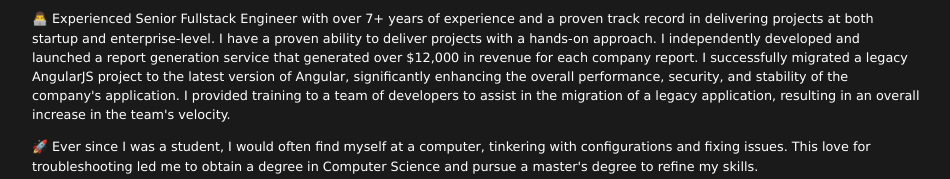
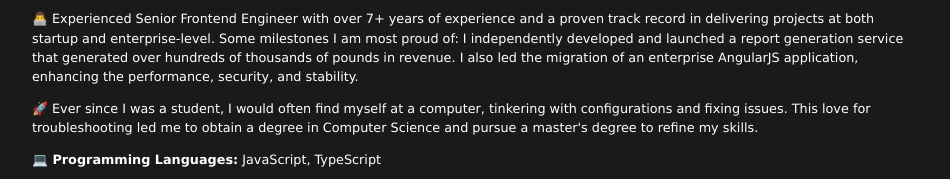
Before and after one commit to niblux/Nabil-Elidrissi---Personal-Website, a website: page public/index.html in a window 1280 px wide. Shown: the part 572-751 px from the top of the page, without its empty margins (164-1114 px from the left). Drawn offline with nearby package versions, Linux system fonts and the light colour scheme.

Commit message:
update personal bio

```diff
--- a/public/index.html
+++ b/public/index.html
@@ -28,14 +28,11 @@
         <section>
             <h1 id="body-title">Hi! I’m Nabil.</h1>
             <p>
-                👨‍💻 Experienced Senior Fullstack Engineer with over 7+ years of experience and a
-                proven track record in delivering projects at both startup and enterprise-level.
-                I have a proven ability to deliver projects with a hands-on approach. I independently
-                developed and launched a report generation service that generated over $12,000 in revenue
-                for each company report. I successfully migrated a legacy AngularJS project to the latest version of Angular,
-                significantly enhancing the overall performance, security, and stability of the company's application. I provided
-                training to a team of developers to assist in the migration of a legacy application, resulting in an overall increase in
-                the team's velocity.
+                👨‍💻 Experienced Senior Frontend Engineer with over 7+ years of experience and a proven track
+                record in delivering projects at both startup and enterprise-level. Some milestones I am most proud of:
+                I independently developed and launched a report generation service that generated over hundreds
+                of thousands of pounds in revenue. I also led the migration of an enterprise AngularJS application,
+                enhancing the performance, security, and stability.
             </p>
             <p>
                 🚀 Ever since I was a student, I would often find myself at a computer,
```
